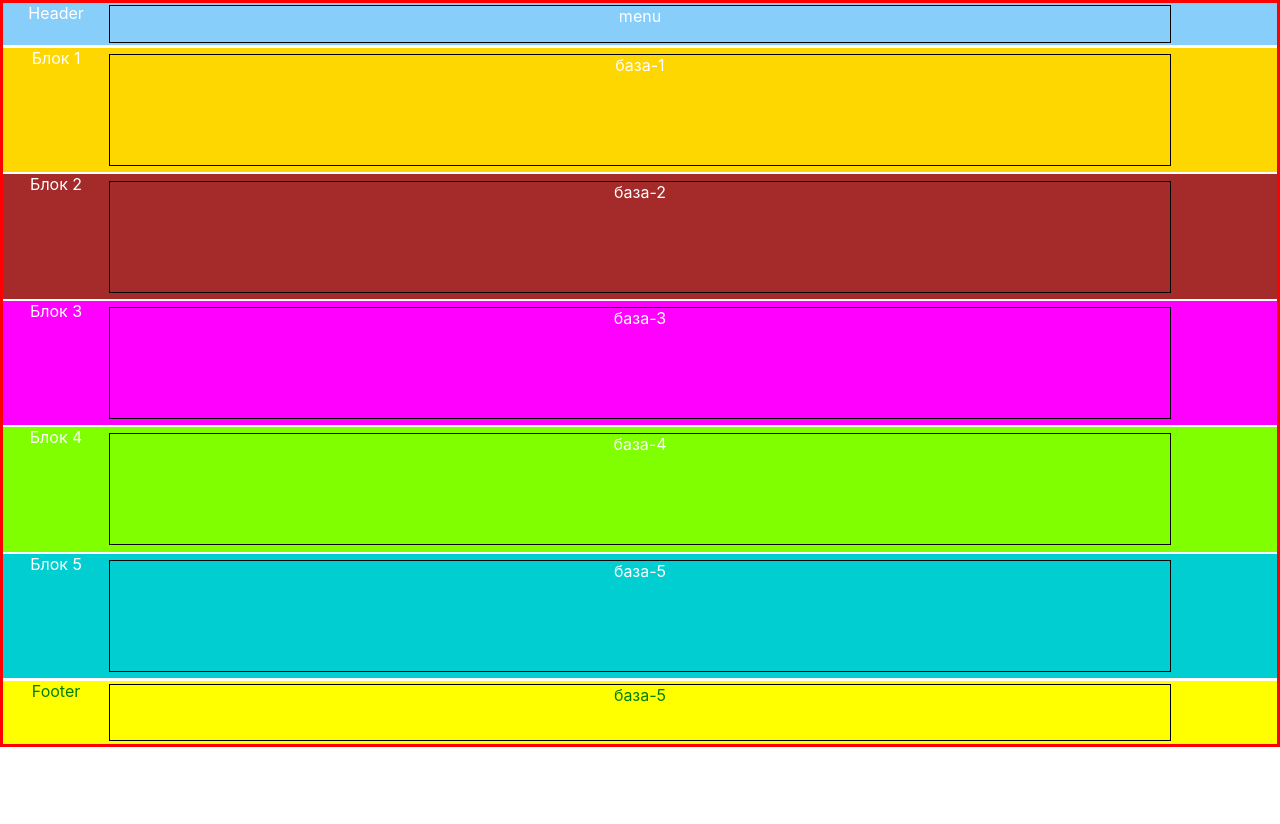
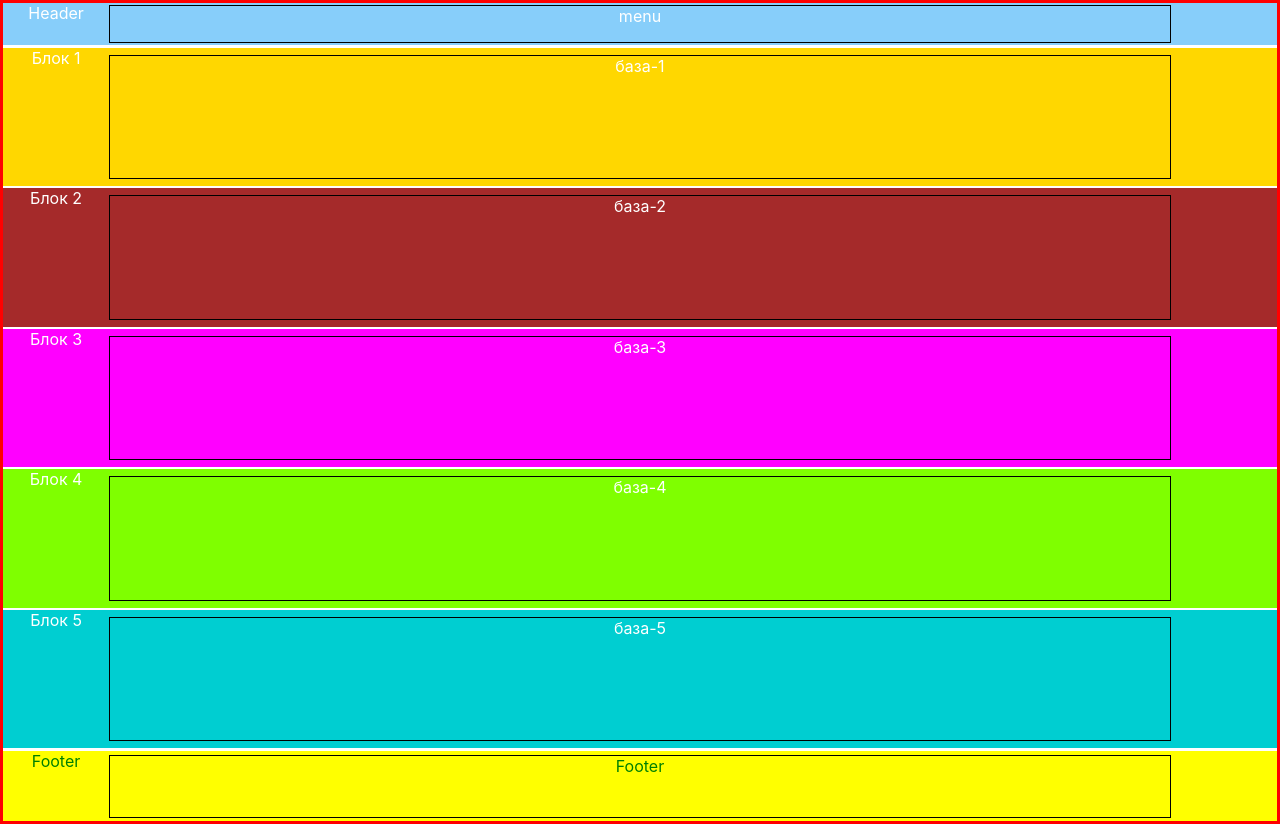
Before and after one commit to zerkalo70/portfolio, a React (Create React App) app: page / in a window 1280 px wide. Before the commit the page ends 800 px from the top, so only its background shows below. Built offline with nearby package versions, Linux system fonts and the light colour scheme.

Commit message:
edit size

```diff
--- a/src/App.css
+++ b/src/App.css
@@ -5,7 +5,7 @@
 .parent {
   display: grid;
     grid-template-columns: 1fr;
-    grid-template-rows: 2fr 30fr 3fr;
+    grid-template-rows: 3fr 50fr 5fr;
     grid-template-areas: "H"
     "C"
     "F";
@@ -34,7 +34,7 @@
 .content {
     display: grid;
     grid-template-columns: 1fr;
-    grid-template-rows: 6fr 6fr 6fr 6fr 6fr;
+    grid-template-rows: 10fr 10fr 10fr 10fr 10fr;
     grid-template-areas: "b1"
     "b2"
     "b3"
--- a/src/App.js
+++ b/src/App.js
@@ -25,7 +25,7 @@ const App = () => {
             </div>
         </div>
         <footer className="footer">Footer
-            <div className="basisF">база-5</div>
+            <div className="basisF">Footer</div>
         </footer>
       </div>
   );
```
